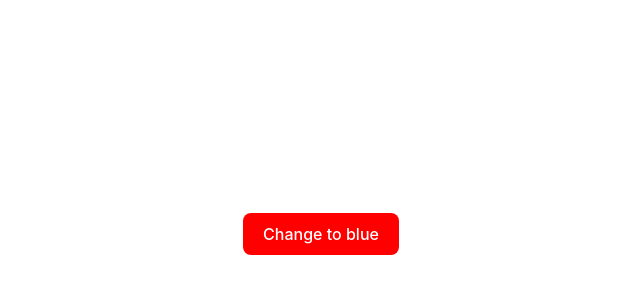
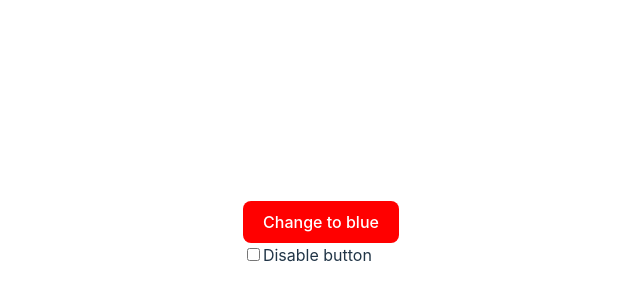
Before and after one commit to feMoraes0/react-testing-simple-app, a React (Vite) app: page / in a window 1280 px wide. Shown: the part 166-466 px from the top of the page, without its empty margins (319-959 px from the left). Built offline with nearby package versions, Linux system fonts and the light colour scheme.

Commit message:
adds checkbox to disable the main button

```diff
--- a/src/App.jsx
+++ b/src/App.jsx
@@ -13,6 +13,9 @@ function App() {
       >
         Change to {buttonText}
       </button>
+      <br />
+      <input type="checkbox" id="disable-button" defaultChecked={false} />
+      <label htmlFor="disable-button">Disable button</label>
     </div>
   );
 }
```
Also changed, not shown: 1 other file (tests, documents, lock files or other folders).
